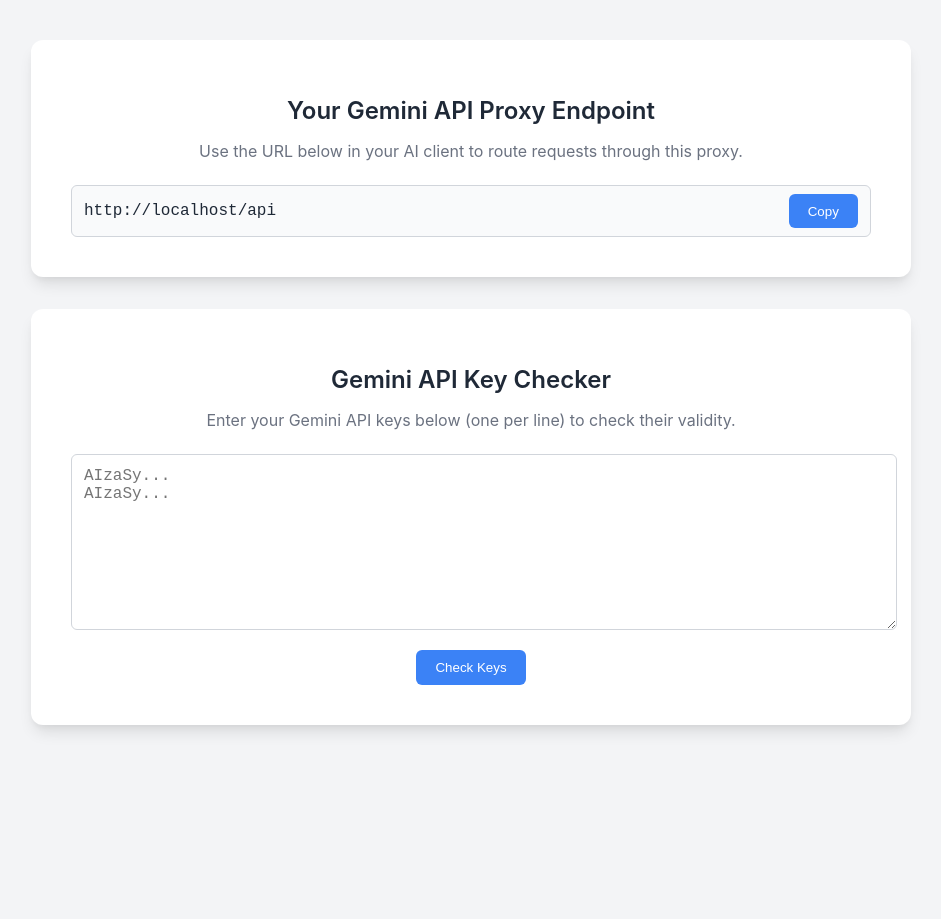
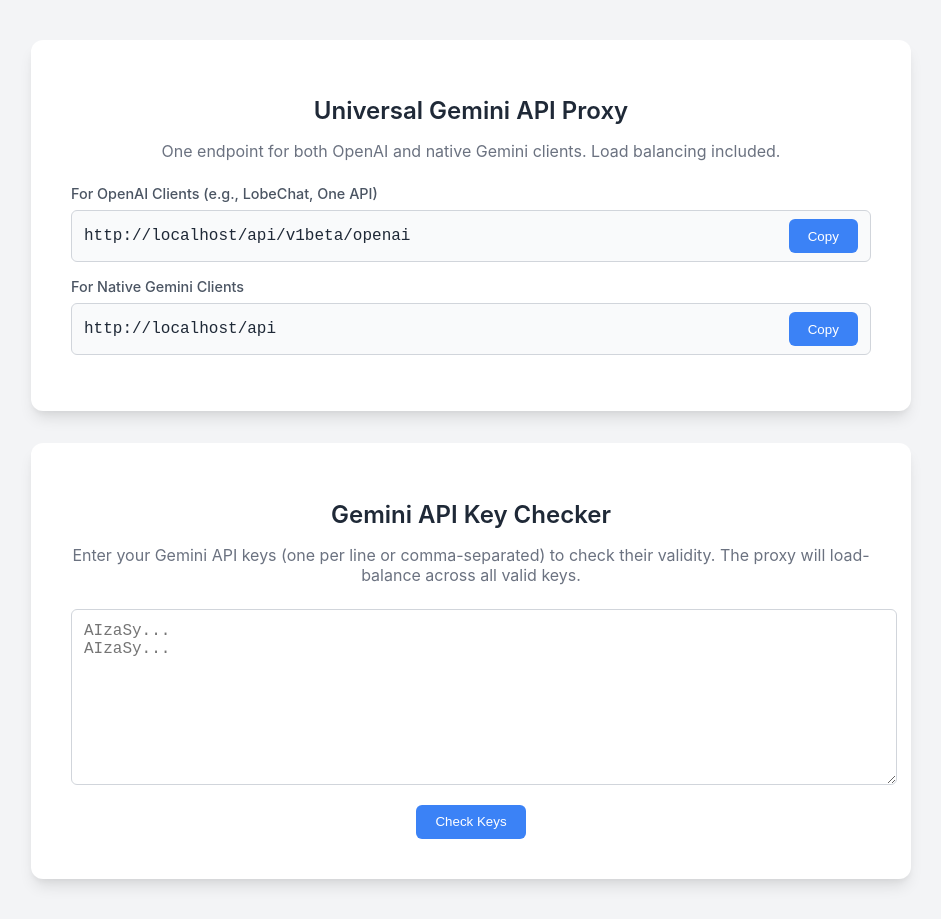
Before and after one commit to LiquorXR/gemini-balance-lite-Nextjs, a Next.js app: page / in a window 1280 px wide. Shown: the whole page, without its empty margins (169-1110 px from the left). Before the commit the page ends 800 px from the top, so only its background shows below. Built offline with nearby package versions, Linux system fonts and the light colour scheme.

Commit message:
openai兼容

```diff
--- a/pages/api/[...path].js
+++ b/pages/api/[...path].js
@@ -19,9 +19,13 @@
 
     console.log(`传入请求: ${url.pathname}${url.search}`);
 
-    // 2. 构建目标 Google Gemini API 的 URL。
-    const targetUrl = `https://generativelanguage.googleapis.com${pathname}${search}`;
+    // 2. 检查是 OpenAI 兼容请求还是原生 Gemini 请求
+    const isOpenAIRequest = pathname.includes('/openai/');
+    const targetDomain = 'https://generativelanguage.googleapis.com';
+    const targetUrl = `${targetDomain}${pathname}${search}`;
+
     console.log(`目标 URL: ${targetUrl}`);
+    console.log(`请求类型: ${isOpenAIRequest ? 'OpenAI 兼容模式' : '原生 Gemini'}`);
 
     // 3. 为出站请求创建新的请求头。
     const headers = new Headers();
@@ -31,15 +35,30 @@
       headers.set('content-type', request.headers.get('content-type'));
     }
 
-    // 4. 处理用于负载均衡和重试的 'x-goog-api-key'。
+    // 4. 处理 API 密钥。
+    // OpenAI SDK 通常通过 'Authorization' 头发送密钥。
+    // 我们也支持 'x-goog-api-key' 以保持向后兼容并支持多密钥。
+    let apiKeys = [];
+    const authHeader = request.headers.get('authorization');
     const apiKeyHeader = request.headers.get('x-goog-api-key');
-    if (!apiKeyHeader) {
-      return new Response(JSON.stringify({ error: "缺少 'x-goog-api-key' 请求头。" }), { status: 400, headers: { 'Content-Type': 'application/json' } });
+
+    if (authHeader) {
+      const token = authHeader.split(' ')[1];
+      if (token) {
+        apiKeys.push(token);
+      }
     }
 
-    const apiKeys = apiKeyHeader.split(',').map(k => k.trim()).filter(k => k);
+    if (apiKeyHeader) {
+      apiKeys.push(...apiKeyHeader.split(',').map(k => k.trim()).filter(k => k));
+    }
+
+    // 去重
+    apiKeys = [...new Set(apiKeys)];
+
     if (apiKeys.length === 0) {
-      return new Response(JSON.stringify({ error: "'x-goog-api-key' 请求头中未提供任何 API 密钥。" }), { status: 400, headers: { 'Content-Type': 'application/json' } });
+      const errorMsg = "请求中未提供 API 密钥。请在 'Authorization' (Bearer token) 或 'x-goog-api-key' 请求头中提供密钥。";
+      return new Response(JSON.stringify({ error: errorMsg }), { status: 400, headers: { 'Content-Type': 'application/json' } });
     }
 
     // 随机打乱密钥以确保随机性并分配负载。
--- a/pages/index.js
+++ b/pages/index.js
@@ -3,7 +3,9 @@
 
 export default function HomePage() {
   const [apiUrl, setApiUrl] = useState('');
+  const [openaiApiUrl, setOpenaiApiUrl] = useState('');
   const [copyText, setCopyText] = useState('Copy');
+  const [copyOpenaiText, setOpenaiCopyText] = useState('Copy');
   const [apiKeys, setApiKeys] = useState('');
   const [availableKeys, setAvailableKeys] = useState([]);
   const [isTesting, setIsTesting] = useState(false);
@@ -15,7 +17,9 @@
 
   useEffect(() => {
     const currentOrigin = window.location.origin;
-    setApiUrl(`${currentOrigin}/api`);
+    const apiUrlBase = `${currentOrigin}/api`;
+    setApiUrl(apiUrlBase);
+    setOpenaiApiUrl(`${apiUrlBase}/v1beta/openai`);
   }, []);
 
   const handleCopy = (textToCopy, type) => {
@@ -23,12 +27,18 @@
       if (type === 'main') {
         setCopyText('Copied!');
         setTimeout(() => setCopyText('Copy'), 2000);
+      } else if (type === 'openai') {
+        setOpenaiCopyText('Copied!');
+        setTimeout(() => setOpenaiCopyText('Copy'), 2000);
       }
     }).catch(err => {
       console.error('Failed to copy: ', err);
       if (type === 'main') {
         setCopyText('Failed!');
         setTimeout(() => setCopyText('Copy'), 2000);
+      } else if (type === 'openai') {
+        setOpenaiCopyText('Failed!');
+        setTimeout(() => setOpenaiCopyText('Copy'), 2000);
       }
     });
   };
@@ -109,7 +119,7 @@
    return (
     <>
       <Head>
-        <title>Gemini API Proxy and Checker</title>
+        <title>Gemini API Proxy - OpenAI & Native Compatible</title>
       </Head>
       <style jsx global>{`
         body {
@@ -153,6 +163,7 @@
           font-family: "SF Mono", "Fira Code", "Fira Mono", "Roboto Mono", monospace;
           font-size: 1rem;
           word-break: break-all;
+          margin-bottom: 1rem;
         }
         .url-text {
           flex-grow: 1;
@@ -260,11 +271,28 @@
        .copy-all-button:active {
          background-color: #15803d;
        }
+       .endpoint-title {
+          font-weight: 500;
+          font-size: 0.9rem;
+          color: #4b5563;
+          margin-bottom: 0.5rem;
+          text-align: left;
+       }
       `}</style>
       <div className="container">
         <div className="card">
-          <h1>Your Gemini API Proxy Endpoint</h1>
-          <p>Use the URL below in your AI client to route requests through this proxy.</p>
+          <h1>Universal Gemini API Proxy</h1>
+          <p>One endpoint for both OpenAI and native Gemini clients. Load balancing included.</p>
+
+          <div className="endpoint-title">For OpenAI Clients (e.g., LobeChat, One API)</div>
+          <div className="url-container">
+            <span className="url-text">{openaiApiUrl || 'Loading...'}</span>
+            <button onClick={() => handleCopy(openaiApiUrl, 'openai')} disabled={!openaiApiUrl}>
+              {copyOpenaiText}
+            </button>
+          </div>
+
+          <div className="endpoint-title">For Native Gemini Clients</div>
           <div className="url-container">
             <span className="url-text">{apiUrl || 'Loading...'}</span>
             <button onClick={() => handleCopy(apiUrl, 'main')} disabled={!apiUrl}>
@@ -275,7 +303,7 @@
 
         <div className="card">
           <h1>Gemini API Key Checker</h1>
-          <p>Enter your Gemini API keys below (one per line) to check their validity.</p>
+          <p>Enter your Gemini API keys (one per line or comma-separated) to check their validity. The proxy will load-balance across all valid keys.</p>
           <textarea
             placeholder="AIzaSy...&#10;AIzaSy..."
             value={apiKeys}
```
Also changed, not shown: 1 other file (tests, documents, lock files or other folders).
